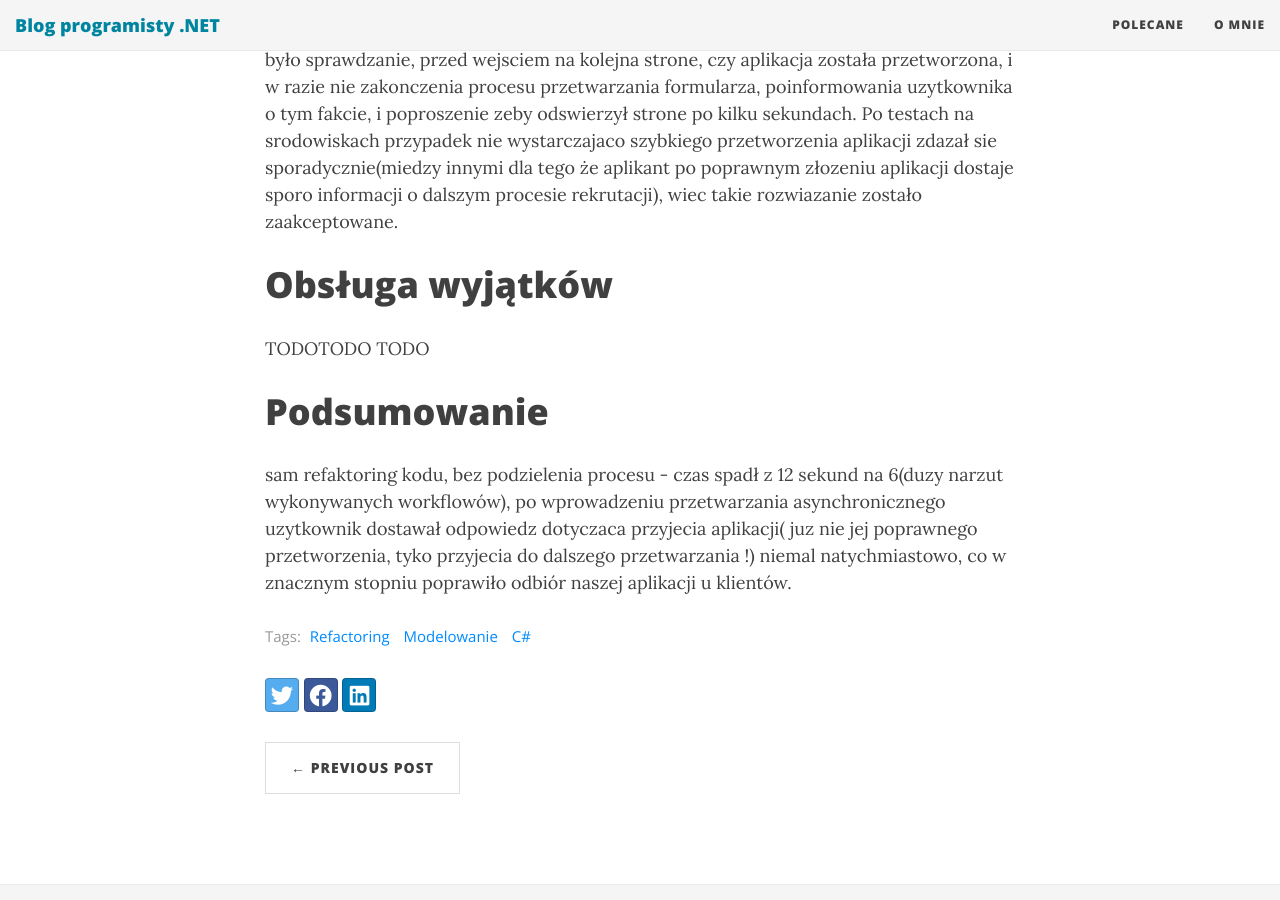
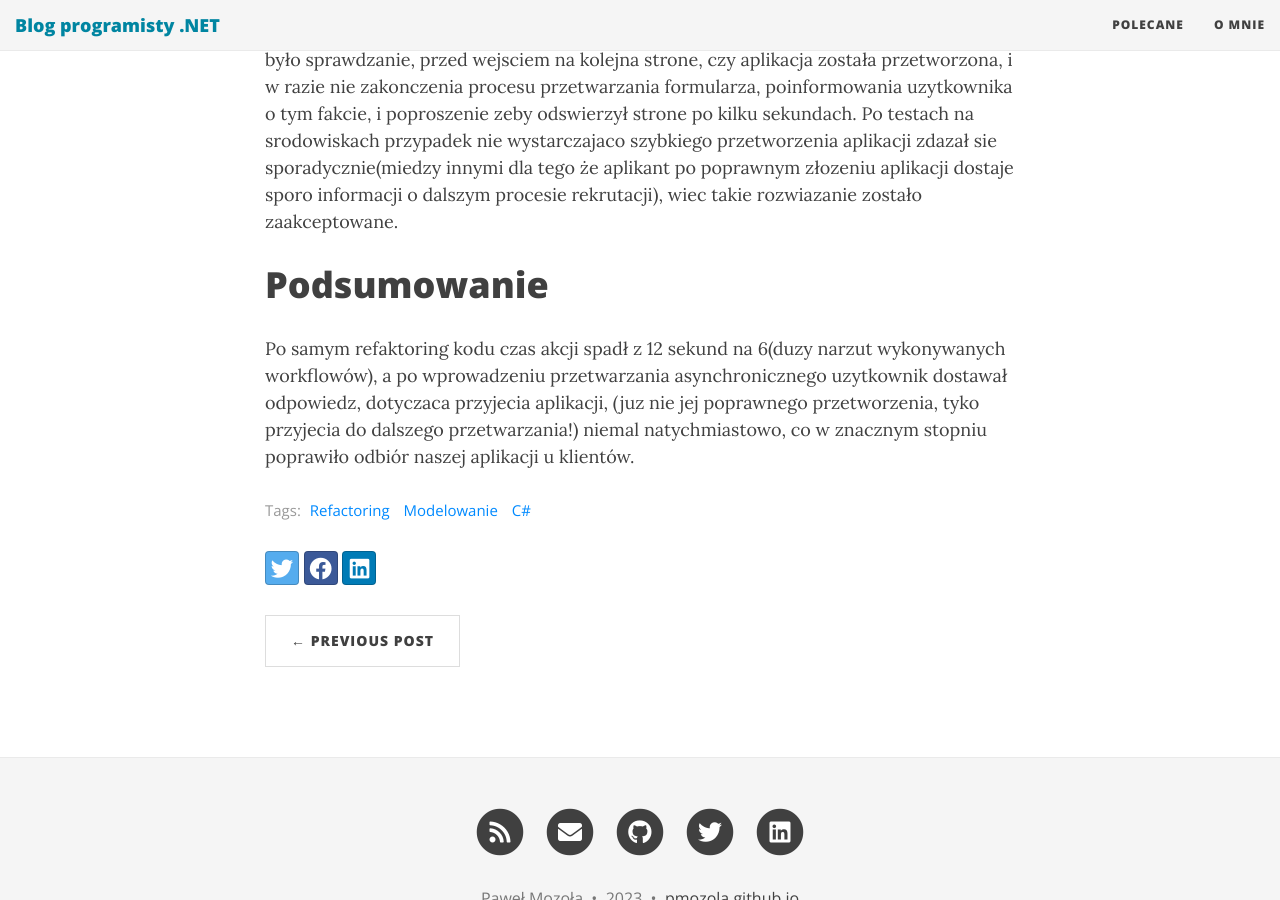
Before and after one commit to pmozola/pmozola.github.io, a Jekyll site: the page built from _posts/2020-03-24-remodeling-process.md, in a window 1280 px wide and 900 px high, scrolled down 5106 px. Built offline with Jekyll 4.4.1, drawn with Linux system fonts in a browser that asks for light colours; nearby versions of some CDN libraries.

Commit message:
Update 2020-03-24-remodeling-process.md

```diff
--- a/_posts/2020-03-24-remodeling-process.md
+++ b/_posts/2020-03-24-remodeling-process.md
@@ -86,10 +86,5 @@ Z racji tego ze częsc aplikacji bedzie przetwarzana asynchronicznie, moze sie z
 Rozwiazaniem było sprawdzanie, przed wejsciem na kolejna strone, czy aplikacja została przetworzona, i w razie nie zakonczenia procesu przetwarzania formularza, poinformowania uzytkownika o tym fakcie, i poproszenie zeby odswierzył strone po kilku sekundach.
 Po testach na srodowiskach przypadek nie wystarczajaco szybkiego przetworzenia aplikacji zdazał sie sporadycznie(miedzy innymi dla tego że aplikant po poprawnym złozeniu aplikacji dostaje sporo informacji o dalszym procesie rekrutacji), wiec takie rozwiazanie zostało zaakceptowane.
 
-# Obsługa wyjątków
-
-TODOTODO TODO
-
-
 # Podsumowanie
-sam refaktoring kodu, bez podzielenia procesu - czas spadł z 12 sekund na 6(duzy narzut wykonywanych workflowów), po wprowadzeniu przetwarzania asynchronicznego uzytkownik dostawał odpowiedz dotyczaca przyjecia aplikacji( juz nie jej poprawnego przetworzenia, tyko przyjecia do dalszego przetwarzania !) niemal natychmiastowo, co w znacznym stopniu poprawiło odbiór naszej aplikacji u klientów.
+Po samym refaktoring kodu czas akcji spadł z 12 sekund na 6(duzy narzut wykonywanych workflowów), a po wprowadzeniu przetwarzania asynchronicznego uzytkownik dostawał odpowiedz, dotyczaca przyjecia aplikacji, (juz nie jej poprawnego przetworzenia, tyko przyjecia do dalszego przetwarzania!) niemal natychmiastowo, co w znacznym stopniu poprawiło odbiór naszej aplikacji u klientów.
```
